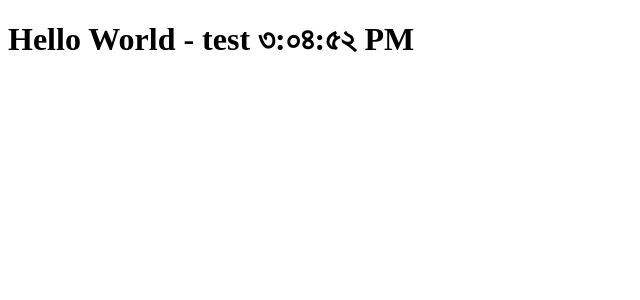
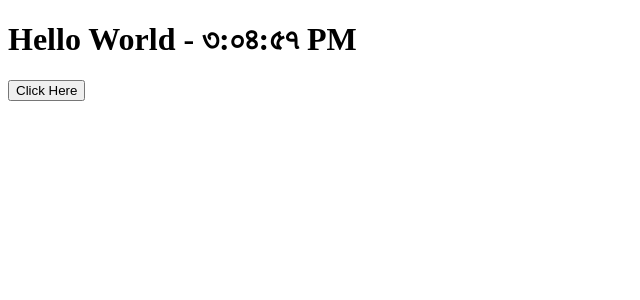
Before and after one commit to sadid369/myreact, a React (Create React App) app: page / in a window 1280 px wide. Shown: the top 300 px of the page, without its empty margins (0-640 px from the left). Built offline with nearby package versions, Linux system fonts and the light colour scheme.

Commit message:
@27/01/2023

```diff
--- a/src/App.js
+++ b/src/App.js
@@ -1,5 +1,12 @@
+import Clock from "./components/Clock";
+
 function App() {
-  return <div>Hello Wrold</div>;
+  console.log("App component render");
+  return (
+    <div>
+      <Clock />
+    </div>
+  );
 }
 
 export default App;
--- /dev/null
+++ b/src/components/Button.js
@@ -0,0 +1,15 @@
+import React from "react";
+
+class Button extends React.Component {
+  render() {
+    console.log("button component render");
+    const { change, local } = this.props;
+    return (
+      <button type="button" onClick={() => change(local)}>
+        Click Here
+      </button>
+    );
+  }
+}
+
+export default Button;
--- /dev/null
+++ b/src/components/Clock.js
@@ -0,0 +1,40 @@
+import React from "react";
+import Button from "./Button";
+class Clock extends React.Component {
+  state = { date: new Date(), local: "bn-BD" };
+  componentDidMount() {
+    this.clockTimer = setInterval(() => this.tick(), 1000);
+  }
+  componentWillUnmount() {
+    clearInterval(this.clockTimer);
+  }
+  tick() {
+    this.setState({
+      date: new Date(),
+    });
+  }
+  handleClick = (local) => {
+    this.setState({
+      local: local,
+    });
+    console.log("The button was click");
+  };
+  render() {
+    console.log("Clock component render");
+    const { date, local } = this.state;
+    return (
+      <div>
+        <h1 className="heading">
+          <span className="text">
+            Hello World - {this.props.children} {date.toLocaleTimeString(local)}
+          </span>
+        </h1>
+        <Button change={this.handleClick} local="en-US">
+          Click here
+        </Button>
+      </div>
+    );
+  }
+}
+
+export default Clock;
--- a/src/index.js
+++ b/src/index.js
@@ -1,21 +1,14 @@
 import React from "react";
 import ReactDOM from "react-dom";
+import App from "./App";
+import reportWebVitals from "./reportWebVitals";
 // const element = React.createElement("h1", null, "Hello World");
-const index = 0;
-class Clock extends React.Component {
-  render() {
-    return (
-      <h1 className="heading" tabIndex={index}>
-        <span className="text">
-          Hello World - {this.props.children}{" "}
-          {new Date().toLocaleTimeString(this.props.local)}
-        </span>
-      </h1>
-    );
-  }
-}
 
 ReactDOM.render(
-  <Clock local="bn-BD">test</Clock>,
+  <React.StrictMode>
+    <App />
+  </React.StrictMode>,
   document.getElementById("root")
 );
+
+reportWebVitals();
```
